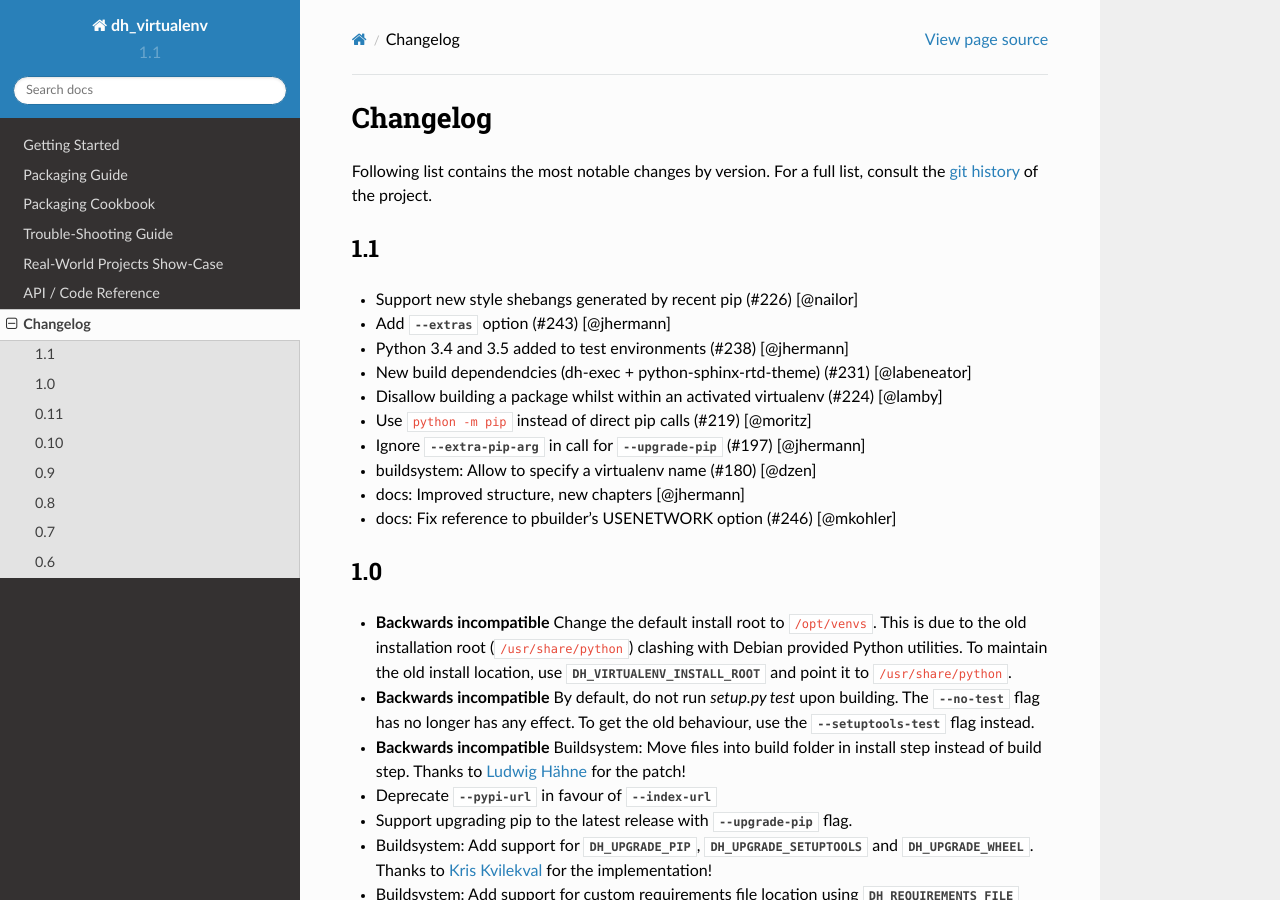
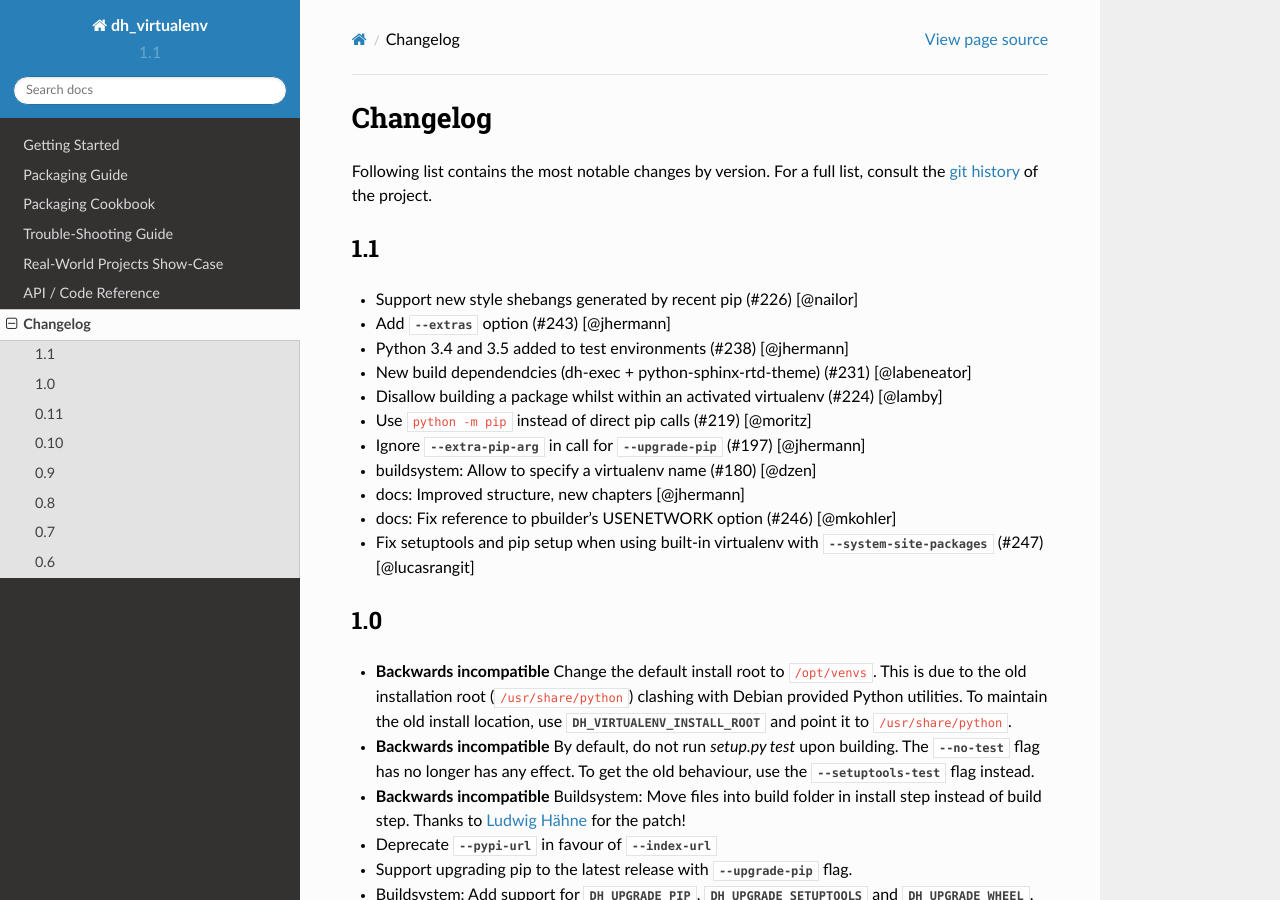
Before and after one commit to spotify/dh-virtualenv, a Sphinx documentation site: the page built from doc/changes.rst, in a window 1280 px wide and 900 px high. Built offline with Sphinx 7.4.7 and the Read the Docs theme 2.0.0, drawn with Linux system fonts in a browser that asks for light colours.

Commit message:
Document fix for #247

```diff
--- a/doc/changes.rst
+++ b/doc/changes.rst
@@ -21,6 +21,8 @@ For a full list, consult the `git history`_ of the project.
 * buildsystem: Allow to specify a virtualenv name (#180) [@dzen]
 * docs: Improved structure, new chapters [@jhermann]
 * docs: Fix reference to pbuilder's USENETWORK option (#246) [@mkohler]
+* Fix setuptools and pip setup when using built-in virtualenv with
+  :option:`--system-site-packages` (#247) [@lucasrangit]
 
 
 1.0
```
